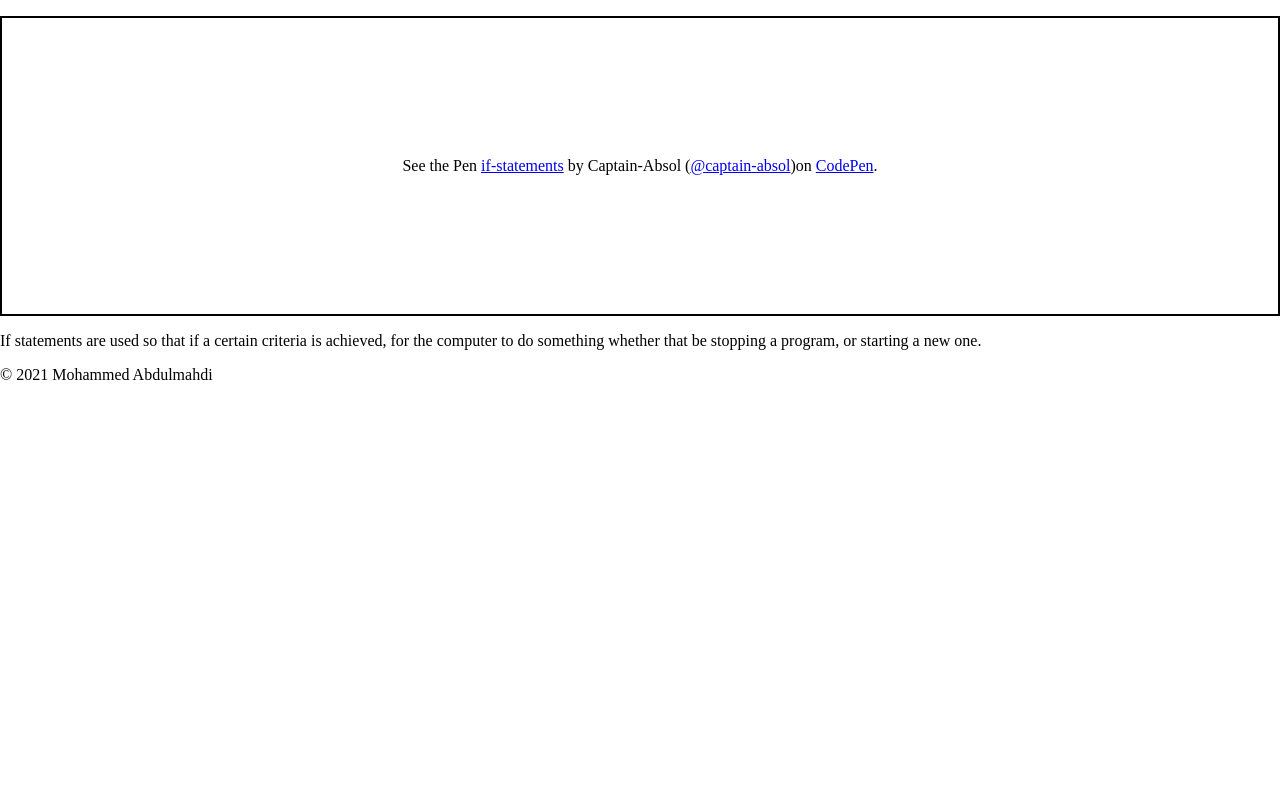
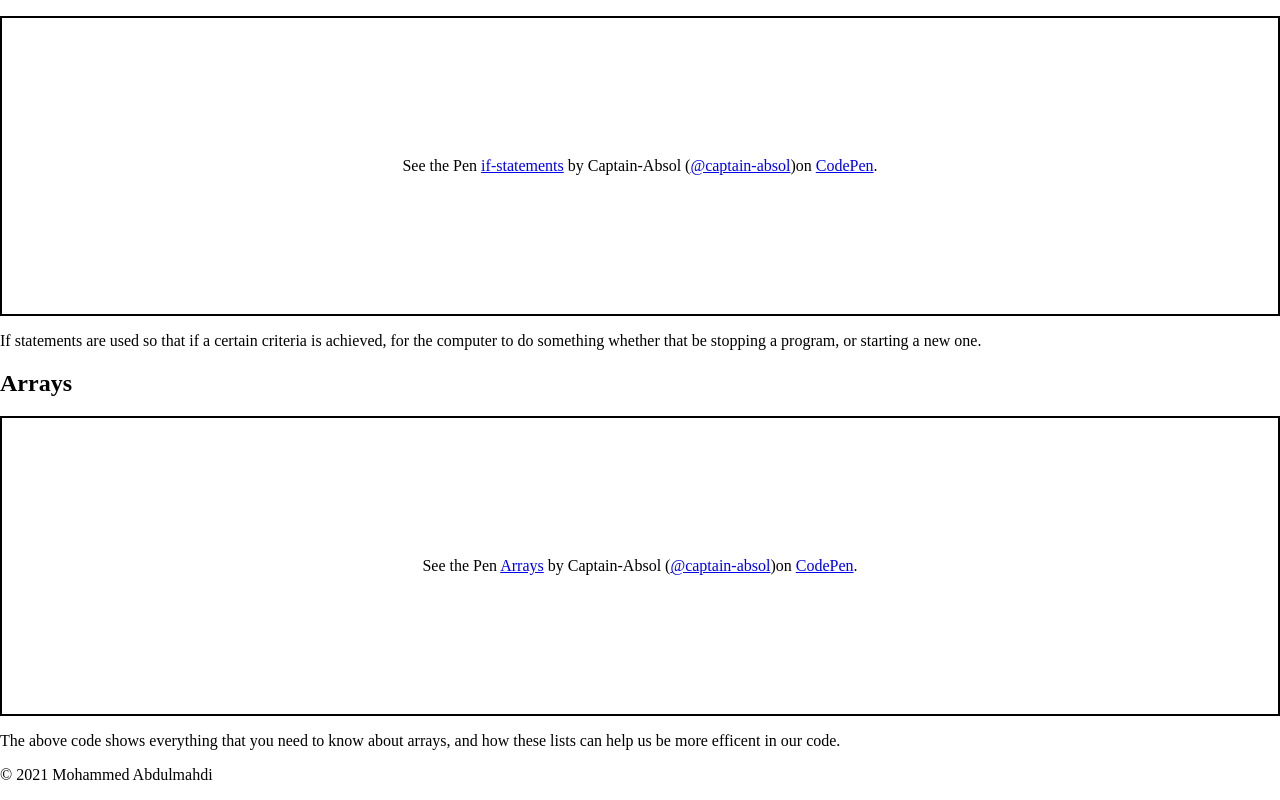
Before and after one commit to Captain-Absol/techblog, a plain HTML site: page js.html in a window 1280 px wide. Shown: the part 622-1422 px from the top of the page. Before the commit the page ends 1022 px from the top, so only its background shows below. Drawn offline with Linux system fonts and the light colour scheme; a script that the page names is missing.

Commit message:
Update js.html

```diff
--- a/js.html
+++ b/js.html
@@ -36,7 +36,14 @@
       <p class="codepen" data-height="300" data-default-tab="js,result" data-slug-hash="mdMYQQe" data-user="captain-absol" style="height: 300px; box-sizing: border-box; display: flex; align-items: center; justify-content: center; border: 2px solid; margin: 1em 0; padding: 1em;"><span>See the Pen <a href="https://codepen.io/captain-absol/pen/mdMYQQe">
       if-statements</a> by Captain-Absol (<a href="https://codepen.io/captain-absol">@captain-absol</a>)on <a href="https://codepen.io">CodePen</a>.</span></p><script async src="https://cpwebassets.codepen.io/assets/embed/ei.js"></script>
 
-      <p> If statements are used so that if a certain criteria is achieved, for the computer to do something whether that be stopping a program, or starting a new one.</p
+      <p> If statements are used so that if a certain criteria is achieved, for the computer to do something whether that be stopping a program, or starting a new one.</p>
+
+      <h2>Arrays</h2>
+      <!--- Codepen Snippet --->
+      <p class="codepen" data-height="300" data-default-tab="js,result" data-slug-hash="yLzXmgd" data-user="captain-absol" style="height: 300px; box-sizing: border-box; display: flex; align-items: center; justify-content: center; border: 2px solid; margin: 1em 0; padding: 1em;"><span>See the Pen <a href="https://codepen.io/captain-absol/pen/yLzXmgd">
+      Arrays</a> by Captain-Absol (<a href="https://codepen.io/captain-absol">@captain-absol</a>)on <a href="https://codepen.io">CodePen</a>.</span></p><script async src="https://cpwebassets.codepen.io/assets/embed/ei.js"></script>
+
+      <p> The above code shows everything that you need to know about arrays, and how these lists can help us be more efficent in our code.
     </article>
     <footer>
     <p>&copy; 2021 Mohammed Abdulmahdi</p>
```
